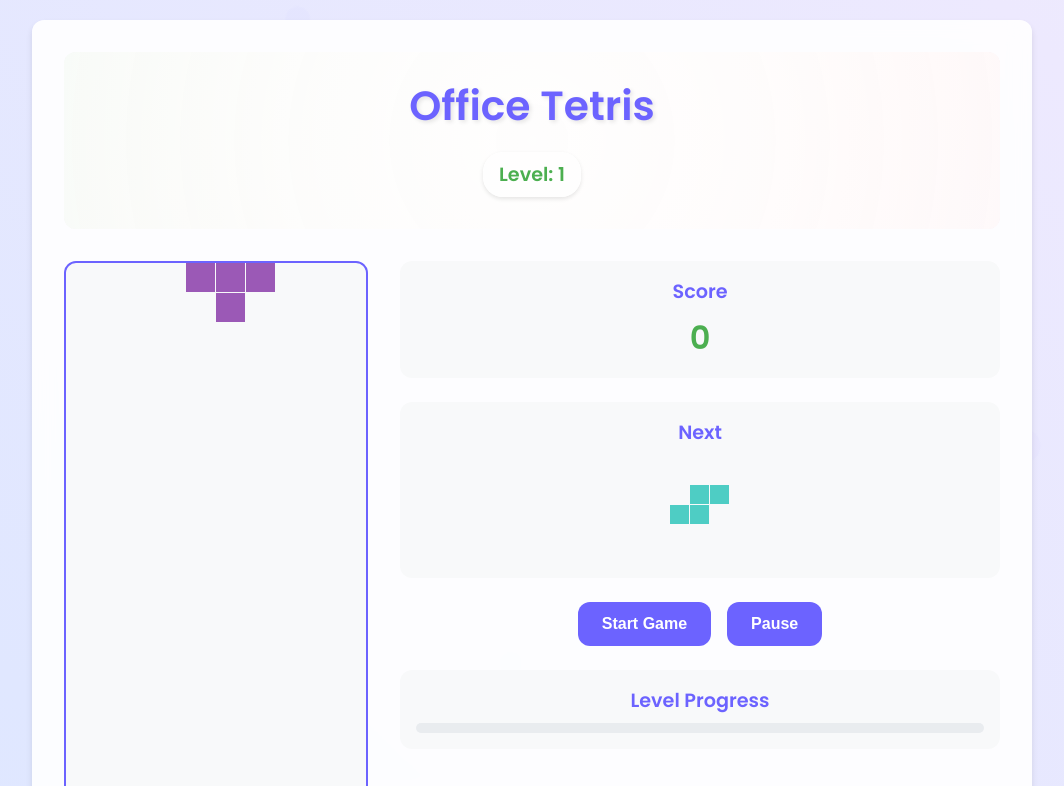
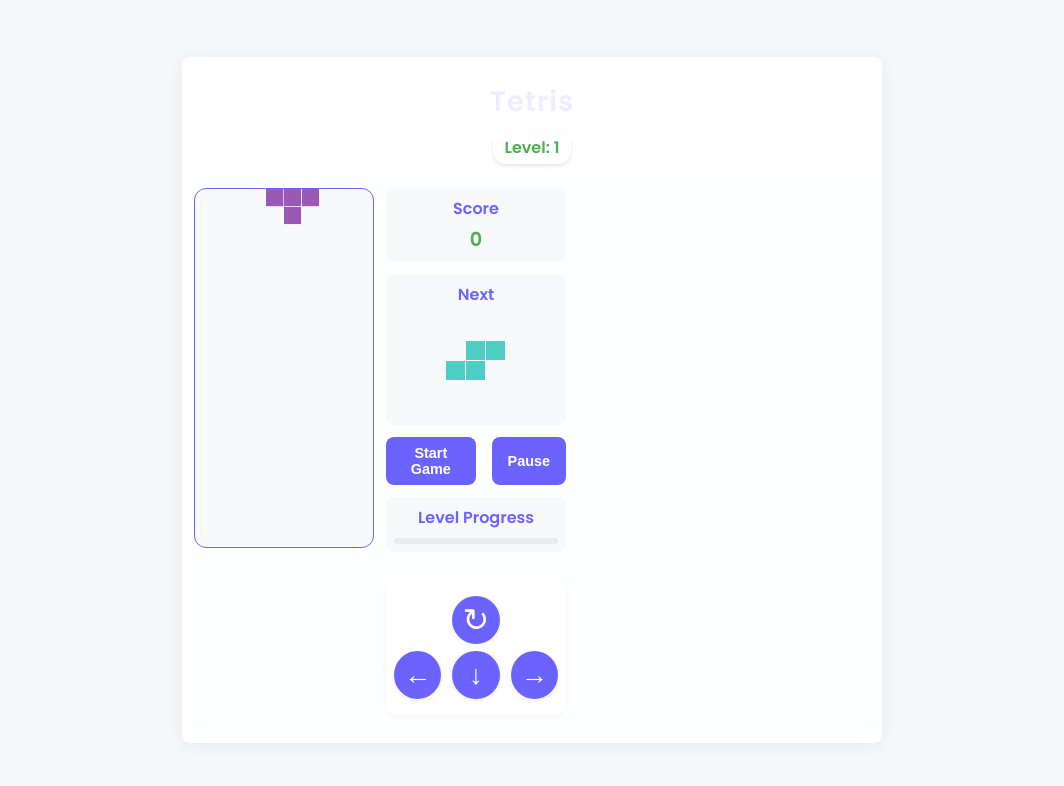
Before and after one commit to rinikhaneja/OfficeTetris, a plain HTML site: page index.html in a window 1280 px wide. Shown: the top 786 px of the page, without its empty margins (108-1172 px from the left). Drawn offline with Linux system fonts and the light colour scheme.

Commit message:
Final UI adjustments: clean title, centered layout, visible controls, compact design

```diff
--- a/css/style.css
+++ b/css/style.css
@@ -18,118 +18,75 @@ body {
     font-family: 'Poppins', sans-serif;
     color: var(--text-color);
     min-height: 100vh;
+    width: 100vw;
+    margin: 0;
+    padding: 0;
+    background: #f5f7fa;
     display: flex;
+    flex-direction: column;
     justify-content: center;
     align-items: center;
-    padding: 20px;
     position: relative;
     overflow: hidden;
+    font-size: 14px;
 }
 
-/* Animated background */
+/* Remove animated background */
 body::before {
-    content: '';
-    position: fixed;
-    top: 0;
-    left: 0;
-    width: 100%;
-    height: 100%;
-    background: linear-gradient(
-        45deg,
-        #f3f4f6,
-        #e5e7eb,
-        #dbeafe,
-        #e0e7ff,
-        #ede9fe,
-        #f3f4f6
-    );
-    background-size: 400% 400%;
-    animation: gradientBG 15s ease infinite;
-    z-index: -1;
+    display: none !important;
 }
 
-@keyframes gradientBG {
-    0% {
-        background-position: 0% 50%;
-    }
-    50% {
-        background-position: 100% 50%;
-    }
-    100% {
-        background-position: 0% 50%;
-    }
+/* Remove floating particles */
+.particles, .particle {
+    display: none !important;
 }
 
-/* Floating particles */
-.particles {
-    position: fixed;
-    top: 0;
-    left: 0;
-    width: 100%;
-    height: 100%;
-    pointer-events: none;
-    z-index: -1;
+/* Remove header title animation */
+.game-header h1 {
+    color: var(--primary-color);
+    font-weight: 700;
+    letter-spacing: 1px;
+    margin-bottom: 0;
 }
 
-.particle {
-    position: absolute;
-    background: rgba(108, 99, 255, 0.1);
-    border-radius: 50%;
-    animation: float 20s infinite linear;
+/* Remove header gradient animation */
+.game-header::before {
+    animation: none !important;
 }
 
-@keyframes float {
-    0% {
-        transform: translateY(0) translateX(0) rotate(0deg);
-        opacity: 0;
-    }
-    50% {
-        opacity: 0.5;
-    }
-    100% {
-        transform: translateY(-100vh) translateX(100px) rotate(360deg);
-        opacity: 0;
-    }
+/* Remove button transitions */
+.btn, .control-btn {
+    transition: none !important;
 }
+
+/* Remove fadeIn and other keyframes */
+@keyframes gradientBG {}
+@keyframes float {}
+@keyframes headerGradient {}
+@keyframes titleFloat {}
+@keyframes fadeIn {}
 
 .game-container {
     background: rgba(255, 255, 255, 0.9);
     backdrop-filter: blur(10px);
-    border-radius: var(--border-radius);
-    box-shadow: var(--box-shadow);
-    padding: 2rem;
-    max-width: 1000px;
+    border-radius: 8px;
+    box-shadow: 0 2px 16px rgba(0,0,0,0.06);
+    padding: 0.75rem;
+    max-width: 700px;
     width: 100%;
     position: relative;
     z-index: 1;
+    overflow: visible !important;
+    margin: auto;
 }
 
 .game-header {
     text-align: center;
-    margin-bottom: 2rem;
+    margin-bottom: 0.75rem;
     position: relative;
-    padding: 2rem;
+    padding: 0.75rem;
     border-radius: var(--border-radius);
     overflow: hidden;
-}
-
-.game-header::before {
-    content: '';
-    position: absolute;
-    top: 0;
-    left: 0;
-    right: 0;
-    bottom: 0;
-    background: linear-gradient(
-        120deg,
-        rgba(108, 99, 255, 0.1),
-        rgba(76, 175, 80, 0.1),
-        rgba(255, 107, 107, 0.1),
-        rgba(108, 99, 255, 0.1)
-    );
-    background-size: 300% 300%;
-    animation: headerGradient 8s ease infinite;
-    z-index: 0;
 }
 
 .game-header::after {
@@ -148,87 +105,60 @@ body::before {
     z-index: 1;
 }
 
-@keyframes headerGradient {
-    0% {
-        background-position: 0% 50%;
-    }
-    50% {
-        background-position: 100% 50%;
-    }
-    100% {
-        background-position: 0% 50%;
-    }
-}
-
-.game-header h1 {
-    color: var(--primary-color);
-    font-size: 2.5rem;
-    margin-bottom: 0.5rem;
-    position: relative;
-    z-index: 2;
-    text-shadow: 2px 2px 4px rgba(0, 0, 0, 0.1);
-    animation: titleFloat 4s ease-in-out infinite;
-}
-
-@keyframes titleFloat {
-    0%, 100% {
-        transform: translateY(0) scale(1);
-    }
-    25% {
-        transform: translateY(-8px) scale(1.02);
-    }
-    75% {
-        transform: translateY(8px) scale(0.98);
-    }
-}
-
 .level-indicator {
-    font-size: 1.2rem;
+    font-size: 1rem;
     color: var(--secondary-color);
     font-weight: 600;
     position: relative;
     z-index: 2;
     background: rgba(255, 255, 255, 0.8);
-    padding: 0.5rem 1rem;
-    border-radius: 20px;
+    padding: 0.25rem 0.75rem;
+    border-radius: 14px;
     display: inline-block;
     box-shadow: 0 2px 4px rgba(0, 0, 0, 0.1);
 }
 
 .game-area {
     display: flex;
-    gap: 2rem;
+    gap: 0.75rem;
     align-items: flex-start;
+    overflow: visible !important;
+    z-index: auto !important;
 }
 
 #gameCanvas {
     background: #f8f9fa;
-    border: 2px solid var(--primary-color);
+    border: 1.5px solid var(--primary-color);
     border-radius: var(--border-radius);
+    max-width: 180px;
+    height: 360px !important;
 }
 
 .game-info {
     flex: 1;
     display: flex;
     flex-direction: column;
-    gap: 1.5rem;
+    gap: 0.75rem;
+    overflow: visible !important;
+    z-index: auto !important;
+    max-width: 180px;
 }
 
 .score-container, .next-piece, .level-info {
     background: #f8f9fa;
-    padding: 1rem;
-    border-radius: var(--border-radius);
+    padding: 0.5rem;
+    border-radius: 8px;
     text-align: center;
 }
 
 .score-container h2, .next-piece h2, .level-info h2 {
     color: var(--primary-color);
-    margin-bottom: 0.5rem;
-    font-size: 1.2rem;
+    margin-bottom: 0.25rem;
+    font-size: 1rem;
 }
 
 #score {
-    font-size: 2rem;
+    font-size: 1.2rem;
     font-weight: 600;
     color: var(--secondary-color);
 }
@@ -243,23 +173,17 @@ body::before {
     background: var(--primary-color);
     color: white;
     border: none;
-    padding: 0.8rem 1.5rem;
-    border-radius: var(--border-radius);
+    padding: 0.5rem 1rem;
+    border-radius: 8px;
     cursor: pointer;
-    font-size: 1rem;
+    font-size: 0.9rem;
     font-weight: 600;
-    transition: transform 0.2s, background-color 0.2s;
-}
-
-.btn:hover {
-    transform: translateY(-2px);
-    background: #5a52e0;
 }
 
 .progress-bar {
     background: #e9ecef;
-    height: 10px;
-    border-radius: 5px;
+    height: 6px;
+    border-radius: 3px;
     overflow: hidden;
     margin-top: 0.5rem;
 }
@@ -285,11 +209,11 @@ body::before {
 
 .message-content {
     background: white;
-    padding: 2rem;
-    border-radius: var(--border-radius);
+    padding: 1rem;
+    border-radius: 8px;
     text-align: center;
-    max-width: 400px;
-    width: 90%;
+    max-width: 250px;
+    width: 95%;
 }
 
 .message-content h2 {
@@ -302,60 +226,68 @@ body::before {
     line-height: 1.5;
 }
 
-@keyframes fadeIn {
-    from { opacity: 0; }
-    to { opacity: 1; }
-}
-
 .game-message.active {
     display: flex;
-    animation: fadeIn 0.3s ease;
 }
 
 .game-controls {
-    background: #f8f9fa;
-    padding: 1rem;
-    border-radius: var(--border-radius);
-    text-align: center;
+    display: flex;
+    flex-direction: column;
+    align-items: center;
+    gap: 0.4rem;
     margin-top: 1rem;
+    width: 100%;
+    max-width: 240px;
+    margin: 1rem auto;
+    padding: 1rem 0.5rem;
+    background: #fff;
+    border-radius: 12px;
+    box-shadow: 0 2px 8px rgba(0,0,0,0.04);
+    z-index: 10;
+    min-height: 120px;
+    border: none;
 }
 
 .control-row {
     display: flex;
     justify-content: center;
-    gap: 0.5rem;
-    margin: 0.5rem 0;
+    gap: 0.7rem;
+    width: 100%;
+    min-height: 48px;
+    border: none;
 }
 
 .control-btn {
+    width: 48px;
+    height: 48px;
+    font-size: 1.7rem;
+    display: flex;
+    align-items: center;
+    justify-content: center;
+    margin: 0;
     background: var(--primary-color);
     color: white;
     border: none;
-    width: 50px;
-    height: 50px;
     border-radius: 50%;
-    font-size: 1.5rem;
     cursor: pointer;
-    display: flex;
-    align-items: center;
-    justify-content: center;
-    transition: transform 0.1s, background-color 0.2s;
     user-select: none;
     -webkit-user-select: none;
+    touch-action: manipulation;
+    z-index: 11;
+    box-shadow: 0 2px 6px rgba(0,0,0,0.06);
 }
 
 .control-btn:active {
-    transform: scale(0.95);
     background: #5a52e0;
 }
 
 #rotateBtn {
-    font-size: 1.8rem;
+    font-size: 2rem;
 }
 
 #downBtn {
-    width: 60px;
-    height: 60px;
+    width: 48px;
+    height: 48px;
 }
 
 /* Responsive Design */
@@ -412,7 +344,8 @@ body::before {
         border: none;
         border-radius: 50%;
         cursor: pointer;
-        transition: transform 0.1s, background-color 0.2s;
+        touch-action: manipulation;
+        -webkit-tap-highlight-color: transparent;
     }
 
     #rotateBtn {
@@ -439,7 +372,7 @@ body::before {
     }
 
     .game-header h1 {
-        font-size: 2rem;
+        font-size: 1.5rem;
     }
 
     body {
--- a/index.html
+++ b/index.html
@@ -11,8 +11,8 @@
 <body>
     <div class="game-container">
         <div class="game-header">
-            <h1>Office Tetris</h1>
-            <div class="level-indicator">Level: <span id="level">1</span></div>
+            <h1>Tetris</h1>
+            <div class="level-indicator" style="margin-top: 0.5rem;">Level: <span id="level">1</span></div>
         </div>
 
         <div class="game-area">
```
Lines whose indentation alone changed are shown as unchanged.
